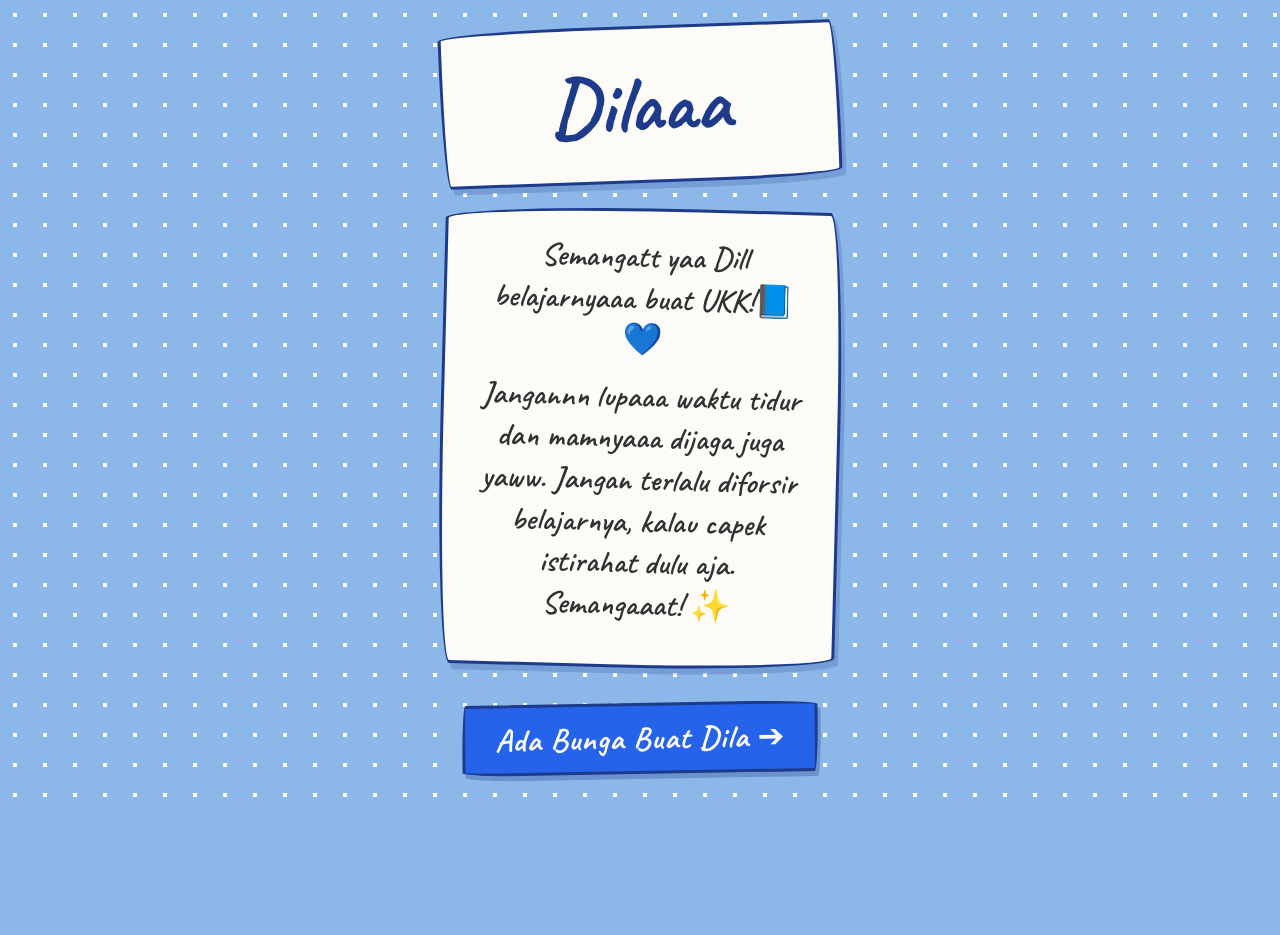
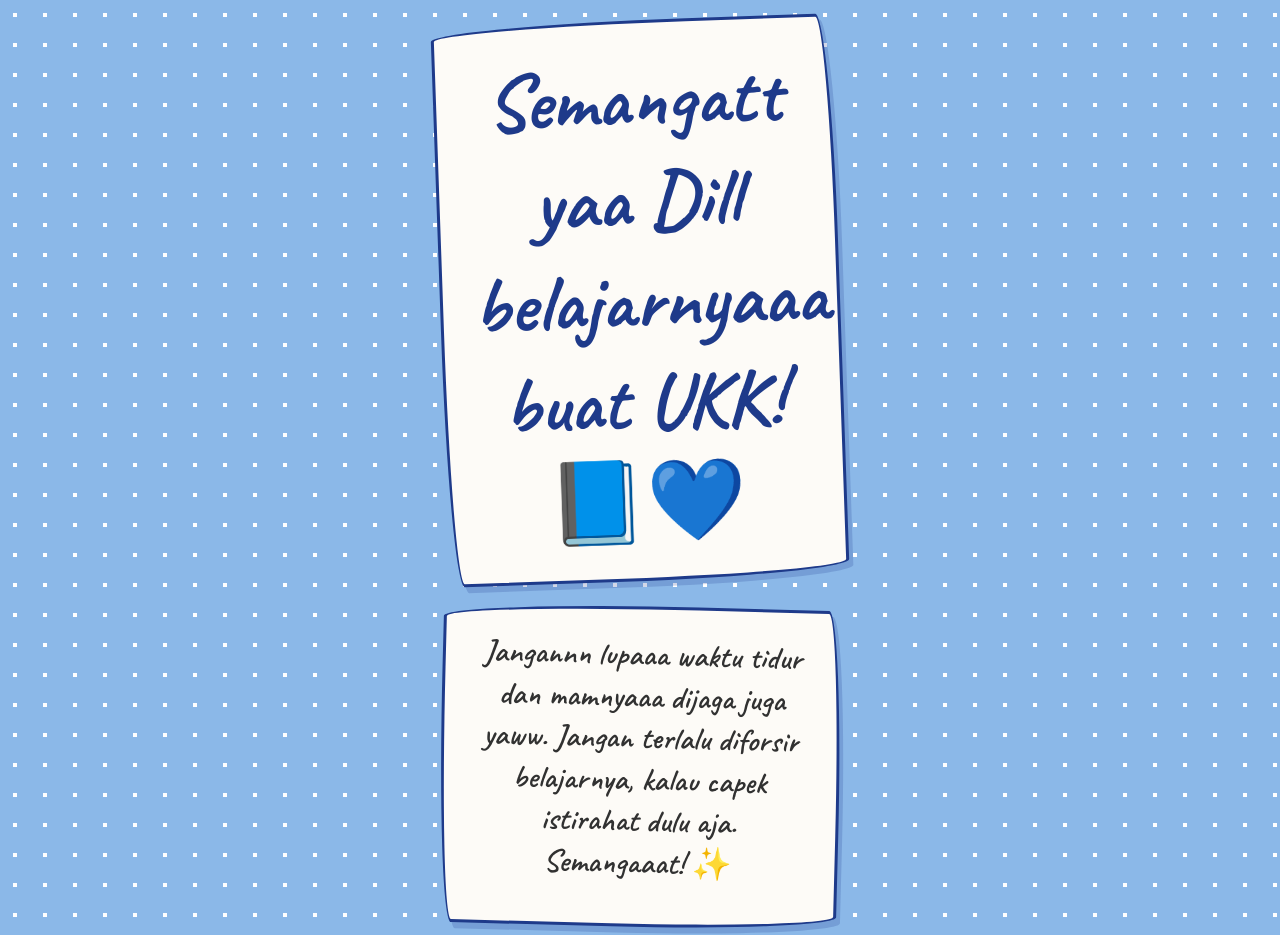
Before and after one commit to Fleur-dev-pixel/flora-space, a plain HTML site: page index.html in a window 1280 px wide. Shown: the top 935 px of the page. Before the commit the page ends 800 px from the top, so only its background shows below. Drawn offline with Linux system fonts and the light colour scheme.

Commit message:
Update content and structure in index.html

```diff
--- a/index.html
+++ b/index.html
@@ -19,11 +19,10 @@
   <body>
     <div class="scrapbook-layout">
       <div class="paper-piece name-tag">
-        <h1>Dilaaa</h1>
+        <h1>Semangatt yaa Dill belajarnyaaa buat UKK!📘💙</h1>
       </div>
 
       <div class="paper-piece message-note">
-        <p>Semangatt yaa Dill belajarnyaaa buat UKK!📘💙</p>
         <p>
           Jangannn lupaaa waktu tidur dan mamnyaaa dijaga juga yaww. Jangan terlalu diforsir belajarnya, kalau capek istirahat dulu aja. Semangaaat! ✨
         </p>
```
